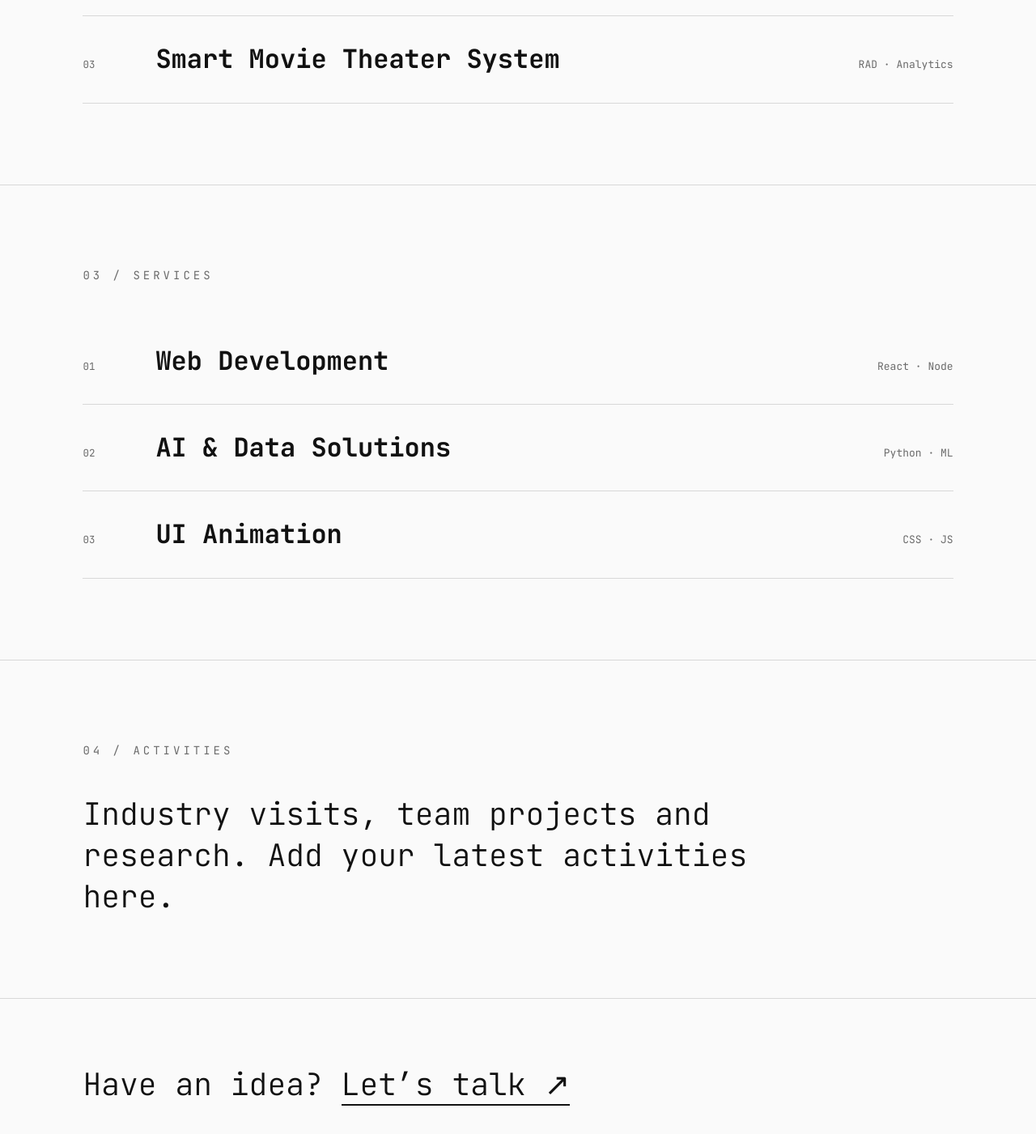
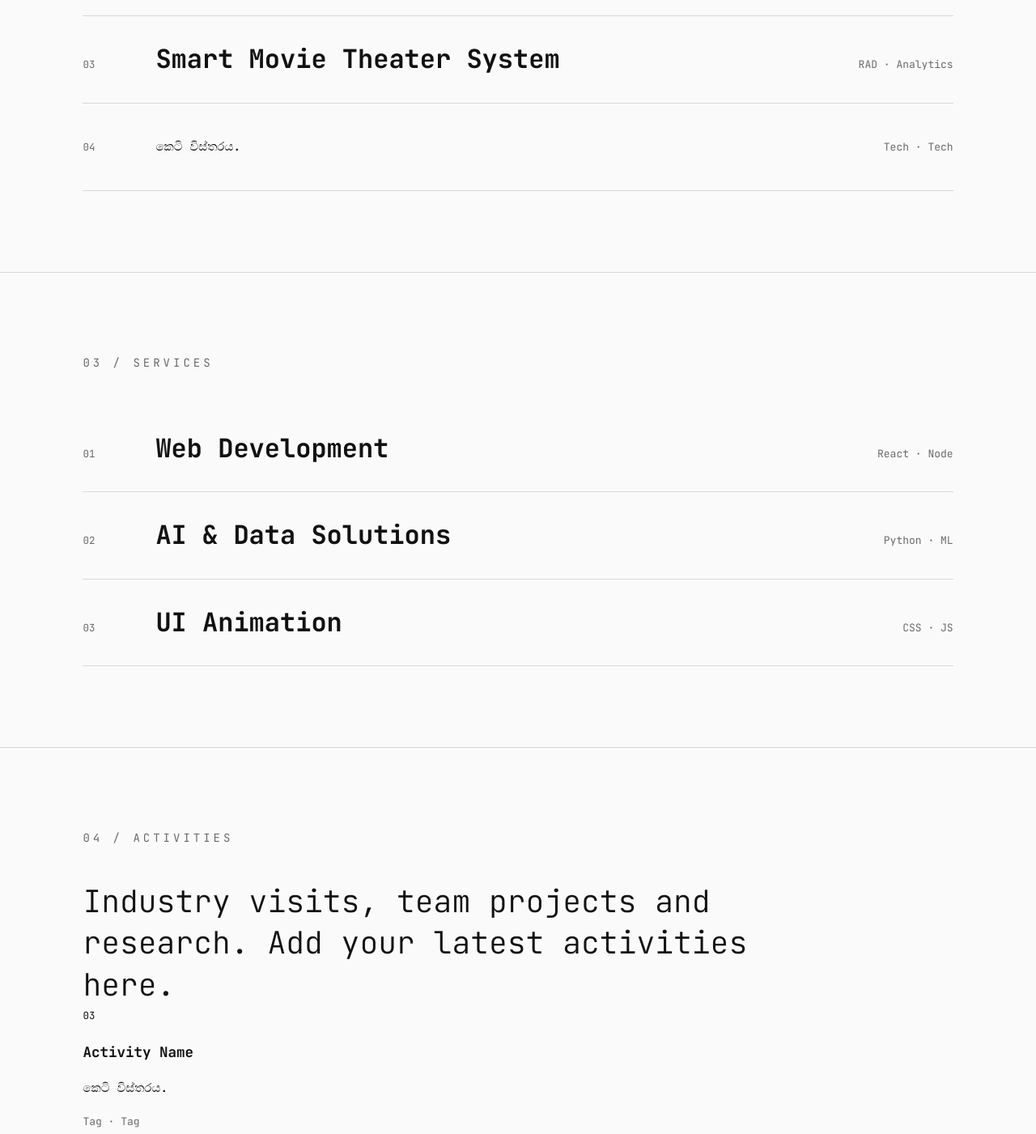
Before and after one commit to Abhi222215/portfolio, a plain HTML site: page index.html.html in a window 1280 px wide. Shown: the part 2400-3801 px from the top of the page at 81% size. Drawn offline with Linux system fonts and the light colour scheme.

Commit message:
Update index.html.html

```diff
--- a/index.html.html
+++ b/index.html.html
@@ -429,6 +429,8 @@
       <a class="rv" href="#"><small>03</small>
         <h3>Smart Movie Theater System</h3><span class="tags">RAD · Analytics</span>
       </a>
+      <a class="rv" href="PROJECT_LINK" target="_blank" rel="noopener"><small>04</small><div><h3></h3>
+        <p class="d">කෙටි විස්තරය.</p></div><span class="tags">Tech · Tech</span></a>
     </div>
   </section>
 
@@ -450,6 +452,7 @@
   <section class="blk" id="activities">
     <h2 class="rv">04 / Activities</h2>
     <p class="big rv">Industry visits, team projects and research. Add your latest activities here.</p>
+    <div class="r rv"><small>03</small><div><h3>Activity Name</h3><p class="d">කෙටි විස්තරය.</p></div><span class="tags">Tag · Tag</span></div>
   </section>
 
   <footer>
```
